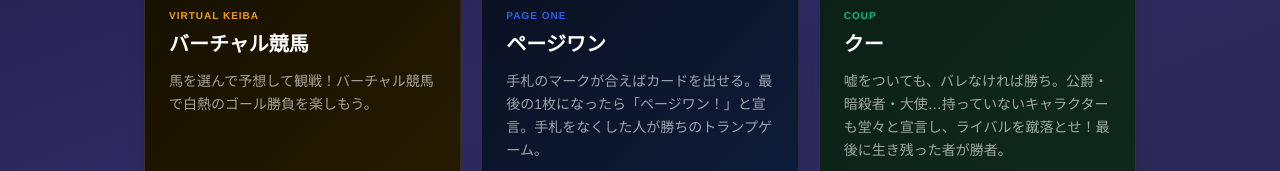
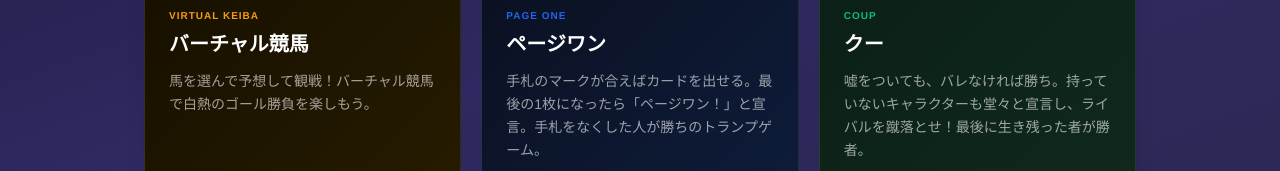
Before and after one commit to penmawashi8-ux/SKULL, a React (Vite) app in the folder hub/: page / in a window 1280 px wide. Shown: the part 781-952 px from the top of the page. Built offline with nearby package versions, Linux system fonts and the light colour scheme; no server answers.

Commit message:
クーの紹介文からキャラクター名を削除
https://claude.ai/code/session_01PA5kY5FBkuuuMEQEGowsdC

```diff
--- a/hub/src/App.tsx
+++ b/hub/src/App.tsx
@@ -118,7 +118,7 @@ const games: Game[] = [
     name: 'クー',
     nameEn: 'COUP',
     description:
-      '嘘をついても、バレなければ勝ち。公爵・暗殺者・大使…持っていないキャラクターも堂々と宣言し、ライバルを蹴落とせ！最後に生き残った者が勝者。',
+      '嘘をついても、バレなければ勝ち。持っていないキャラクターも堂々と宣言し、ライバルを蹴落とせ！最後に生き残った者が勝者。',
     icon: '👑',
     status: 'available',
     url: 'https://coup-two.vercel.app',
```
